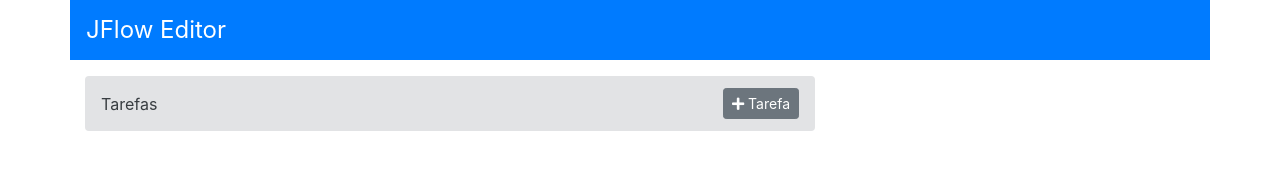
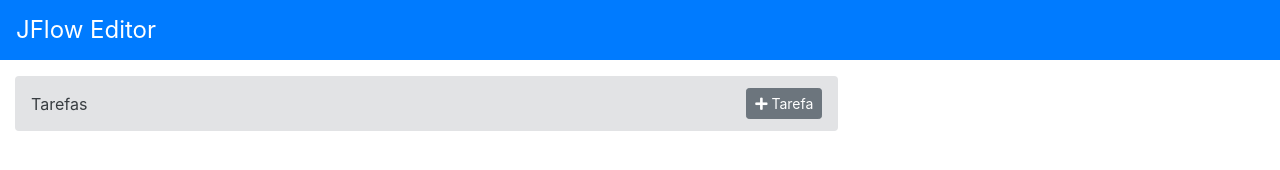
Before and after one commit to crivano/jflow, a plain HTML site: page front-end/angularjs/index.html in a window 1280 px wide. Drawn offline with nearby package versions, Linux system fonts and the light colour scheme.

Commit message:
Container should be fluid

```diff
--- a/front-end/angularjs/index.html
+++ b/front-end/angularjs/index.html
@@ -47,7 +47,7 @@
 
 </head>
 <body>
-	<div class="container content" ng-app="app" ng-controller="ctrl">
+	<div class="container-fluid content" ng-app="app" ng-controller="ctrl">
 		<fieldset class="juia juia-title">
 			<div class="row align-items-center">
 				<div class="col col-auto">
```
